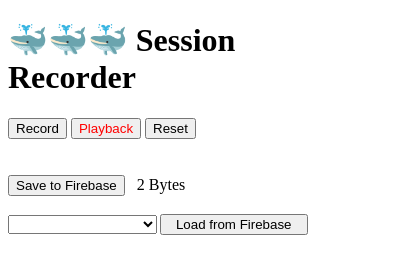
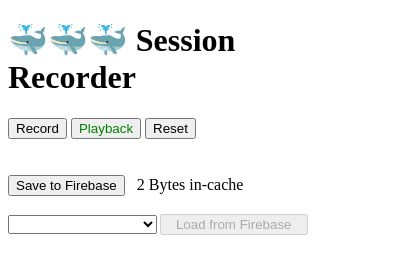
Before and after one commit to alangfilesTW/chrome-extension, a browser extension: page popup.html in a window 400 px wide. Both pictures are taken after a click on the button "Playback". Drawn offline with Linux system fonts and the light colour scheme; no server answers.

Commit message:
UX updates + comments

```diff
--- a/popup.html
+++ b/popup.html
@@ -22,7 +22,7 @@
         <select id="recordings">
           <option value="" disabled selected>Select a recording</option>
         </select>
-        <button id="load">Load from Firebase</button>
+        <button id="load" disabled>Load from Firebase</button>
       </div>
     </div>
     <script src="./popup.js" type="module"></script>
--- a/popup.js
+++ b/popup.js
@@ -23,7 +23,7 @@ function setSizes() {
   chrome.storage.local.get('recordedRequests', function (items) {
     document.getElementById('size').innerHTML = `&nbsp;&nbsp;${formatBytes(
       JSON.stringify(items.recordedRequests || '').length,
-    )}`
+    )} in-cache`
   })
 }
 
@@ -178,6 +178,7 @@ document.addEventListener('DOMContentLoaded', function () {
         if (db && items.recordedRequests) {
           // @TODO - Improvement
           // use cloud storage for this file
+          // if greater than 1mb
           // then reference it below
           db.collection('recordings')
             .add({
@@ -204,6 +205,12 @@ document.addEventListener('DOMContentLoaded', function () {
     })
   })
 
+  document
+    .getElementById('recordings')
+    .addEventListener('change', function (e) {
+      document.getElementById('load').disabled = false
+    })
+
   document.getElementById('load').addEventListener('click', function (e) {
     e.target.disabled = true
     const recording = document.getElementById('recordings').value
--- a/styles.css
+++ b/styles.css
@@ -4,6 +4,10 @@
 
 #tw-extension .active {
   color: red;
+}
+
+#tw-extension #playback.active {
+  color: green;
 }
 
 #tw-extension .load-recordings {
```
